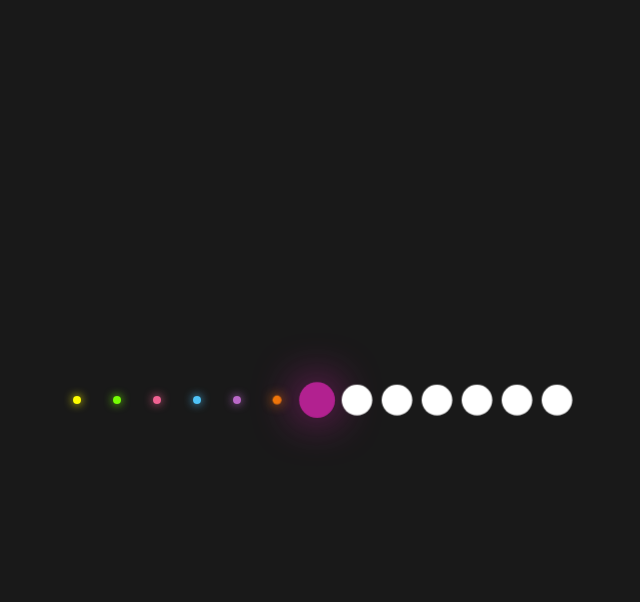
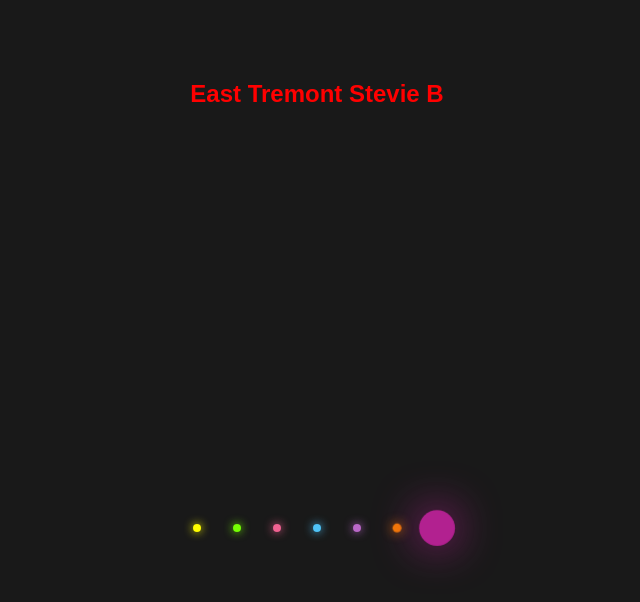
Before and after one commit to JakePeters94/my-first-repo, a plain HTML site: page index.html in a window 1280 px wide. Shown: the whole page, without its empty margins (323-963 px from the left). Drawn offline with Linux system fonts and the light colour scheme.

Commit message:
added header

```diff
--- a/index.html
+++ b/index.html
@@ -7,6 +7,8 @@
   <title>Glowing Dots</title>
 </head>
 <body>
+  <div>
+    <h2>East Tremont Stevie B</h2>
     <ul>
       <li></li>
       <li></li>
@@ -15,12 +17,7 @@
       <li></li>
       <li></li>
       <li></li>
-    <li></li>
-    <li></li>
-    <li></li>
-    <li></li>
-    <li></li>
-    <li></li>
+  </div>
   </ul>
 </body>
 </html>
--- a/styles.css
+++ b/styles.css
@@ -7,8 +7,8 @@ body {
 
 h2 {
   text-align: center;
-  color: white;
-  margin-top: 70px;
+  color: rgb(255, 0, 0);
+  margin-top: 80px;
 }
 
 ul {
```
Lines whose indentation alone changed are shown as unchanged.
